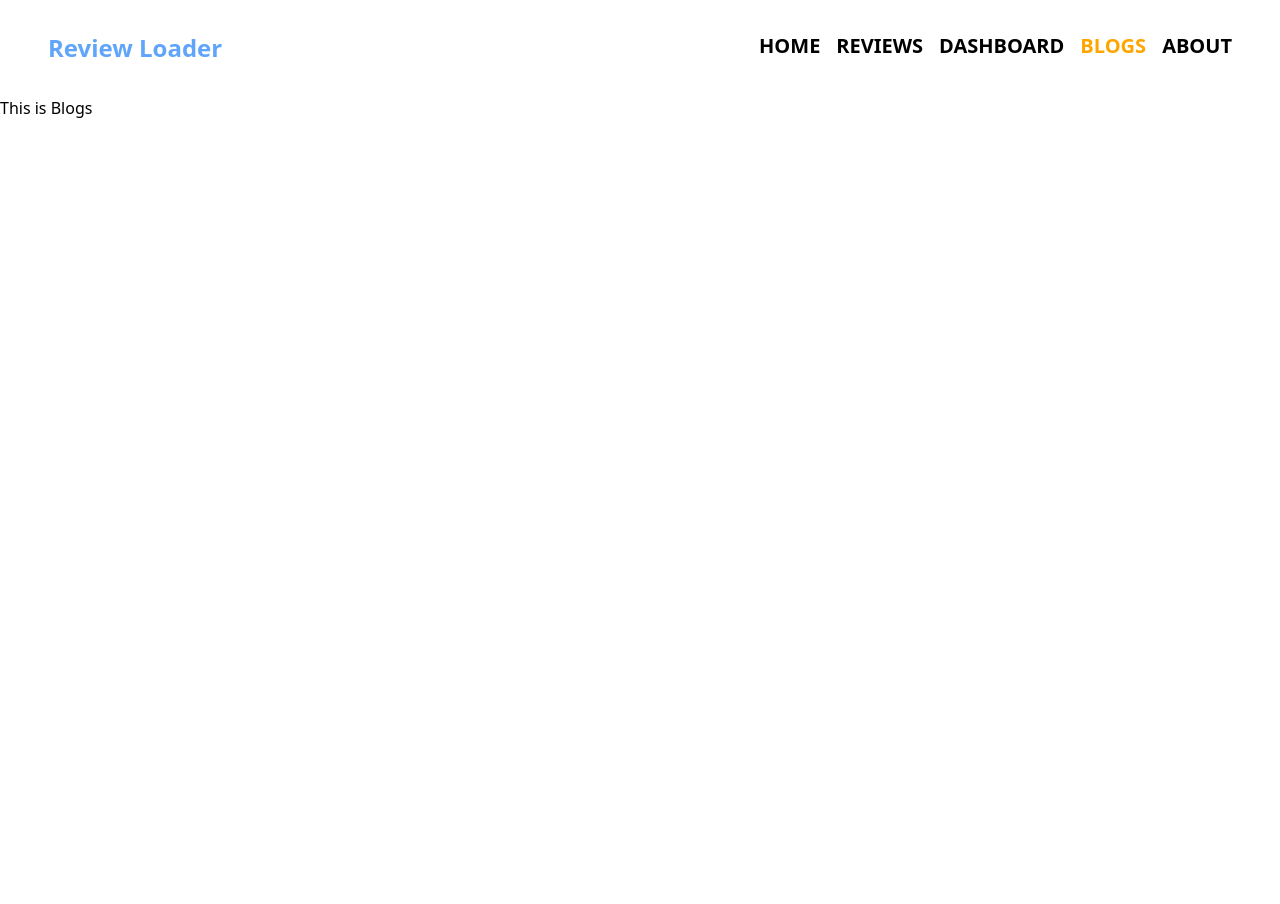
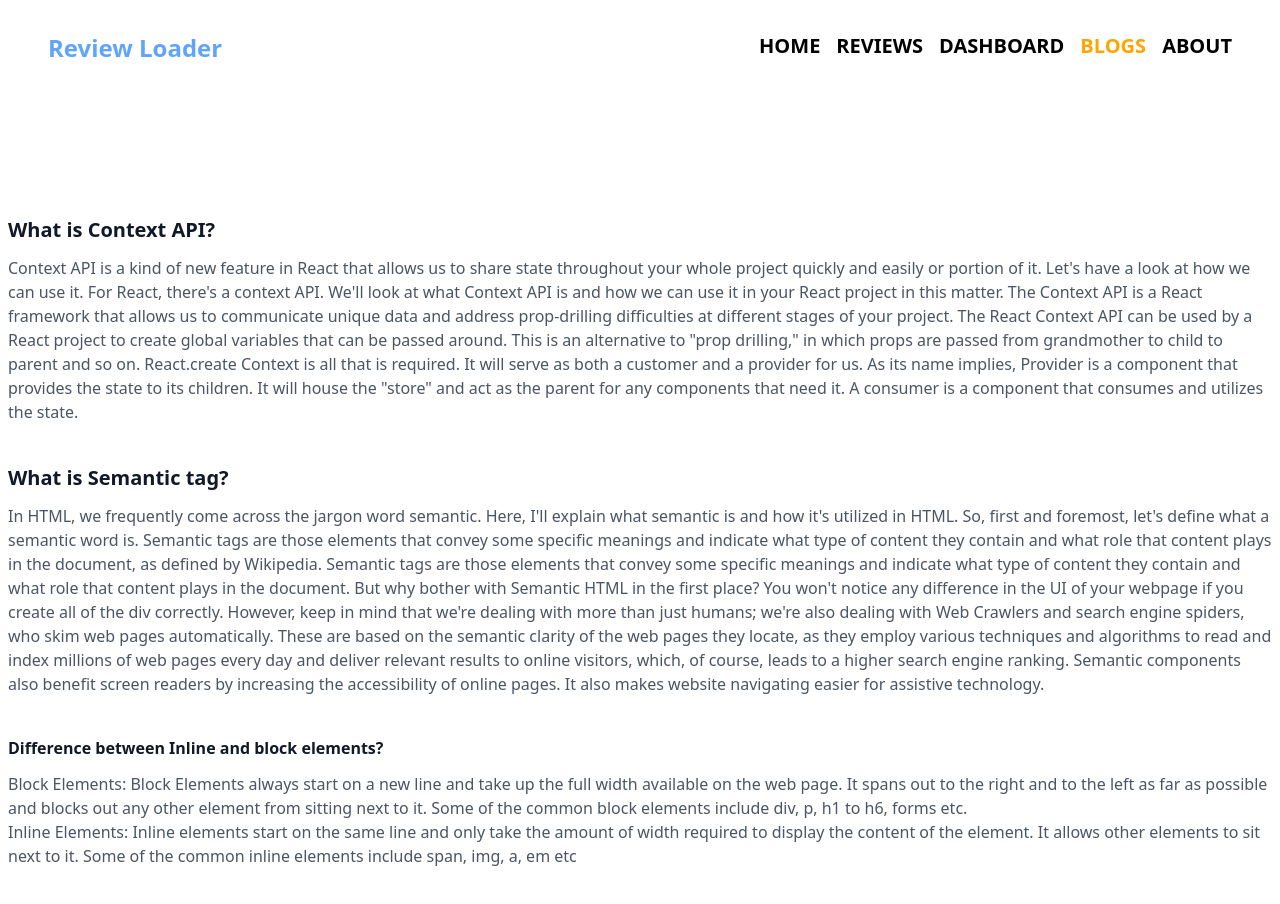
Before and after one commit to hassanmehedi1/review-loader-website, a React (Vite) app: page /blogs in a window 1280 px wide. Shown: the top 904 px of the page. Before the commit the page ends 800 px from the top, so only its background shows below. Built offline with nearby package versions, Linux system fonts and the light colour scheme.

Commit message:
blogs added

```diff
--- a/src/components/Blogs/Blogs.jsx
+++ b/src/components/Blogs/Blogs.jsx
@@ -2,9 +2,75 @@ import React from 'react';
 
 const Blogs = () => {
    return (
-      <div>
-         <h1>This is Blogs</h1>
-      </div>
+     <section class="px-4 pt-20 pb-24 mx-auto max-w-7xl md:px-2">
+       <div class="">
+         <div>
+           <p class="mt-10 mb-3 font-semibold text-xl text-gray-900">
+             What is Context API?
+           </p>
+           <p class="text-gray-600">
+             Context API is a kind of new feature in React that allows us to
+             share state throughout your whole project quickly and easily or
+             portion of it. Let's have a look at how we can use it. For React,
+             there's a context API. We'll look at what Context API is and how we
+             can use it in your React project in this matter. The Context API is
+             a React framework that allows us to communicate unique data and
+             address prop-drilling difficulties at different stages of your
+             project. The React Context API can be used by a React project to
+             create global variables that can be passed around. This is an
+             alternative to "prop drilling," in which props are passed from
+             grandmother to child to parent and so on. React.create Context is
+             all that is required. It will serve as both a customer and a
+             provider for us. As its name implies, Provider is a component that
+             provides the state to its children. It will house the "store" and
+             act as the parent for any components that need it. A consumer is a
+             component that consumes and utilizes the state.
+           </p>
+           <p class="mt-10 mb-3 text-xl font-semibold text-gray-900">
+             What is Semantic tag?
+           </p>
+           <p class="text-gray-600">
+             In HTML, we frequently come across the jargon word semantic. Here,
+             I'll explain what semantic is and how it's utilized in HTML. So,
+             first and foremost, let's define what a semantic word is. Semantic
+             tags are those elements that convey some specific meanings and
+             indicate what type of content they contain and what role that
+             content plays in the document, as defined by Wikipedia. Semantic
+             tags are those elements that convey some specific meanings and
+             indicate what type of content they contain and what role that
+             content plays in the document. But why bother with Semantic HTML in
+             the first place? You won't notice any difference in the UI of your
+             webpage if you create all of the div correctly. However, keep in
+             mind that we're dealing with more than just humans; we're also
+             dealing with Web Crawlers and search engine spiders, who skim web
+             pages automatically. These are based on the semantic clarity of the
+             web pages they locate, as they employ various techniques and
+             algorithms to read and index millions of web pages every day and
+             deliver relevant results to online visitors, which, of course,
+             leads to a higher search engine ranking. Semantic components also
+             benefit screen readers by increasing the accessibility of online
+             pages. It also makes website navigating easier for assistive
+             technology.
+           </p>
+           <p class="mt-10 mb-3 font-semibold text-gray-900">
+             Difference between Inline and block elements?
+           </p>
+           <p class="text-gray-600">
+             Block Elements: Block Elements always start on a new line and take
+             up the full width available on the web page. It spans out to the
+             right and to the left as far as possible and blocks out any other
+             element from sitting next to it. Some of the common block elements
+             include div, p, h1 to h6, forms etc.
+             <p>
+               Inline Elements: Inline elements start on the same line and only
+               take the amount of width required to display the content of the
+               element. It allows other elements to sit next to it. Some of the
+               common inline elements include span, img, a, em etc
+             </p>
+           </p>
+         </div>
+       </div>
+     </section>
    );
 };
 
```
